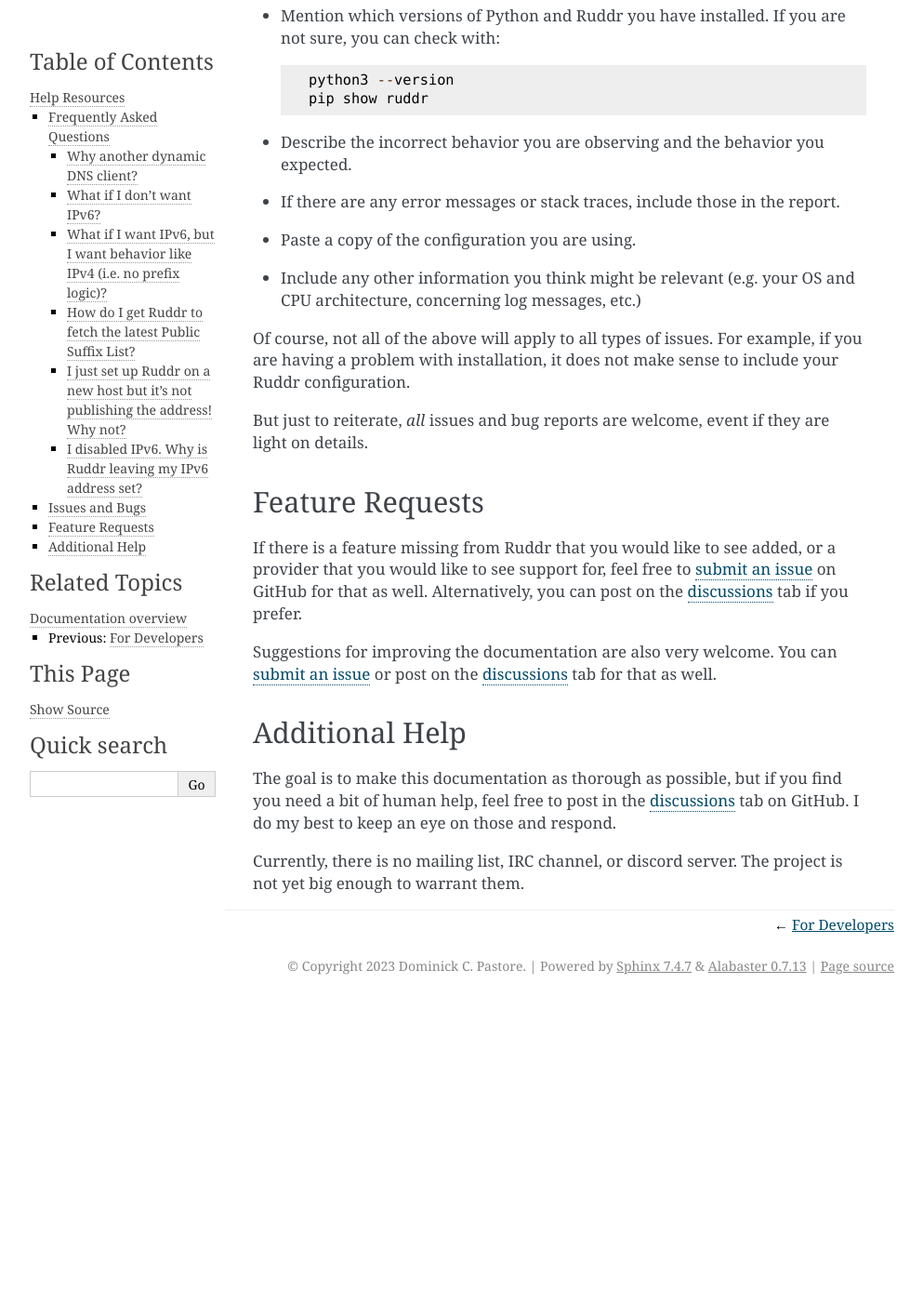
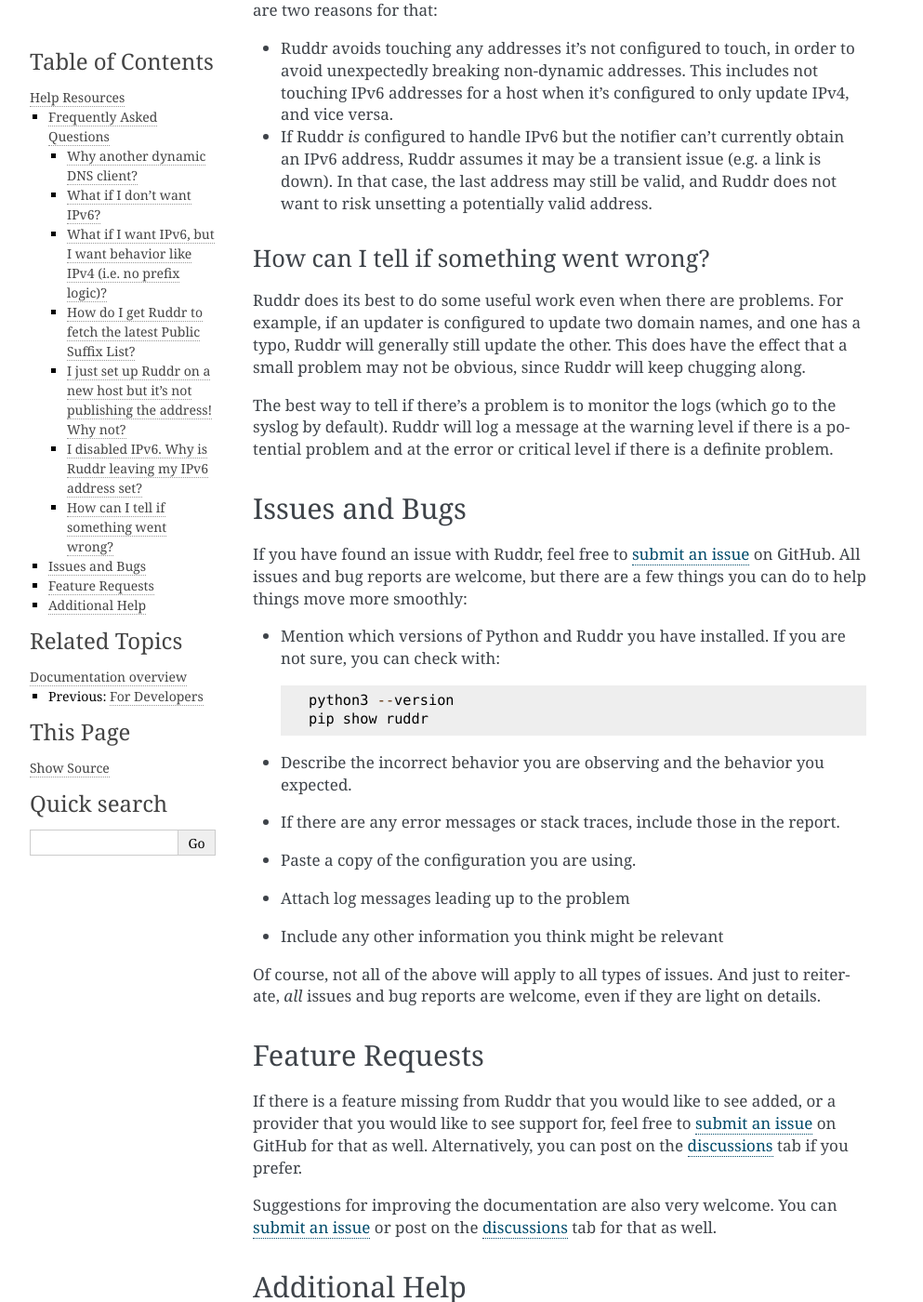
Before and after one commit to dominickpastore/ruddr, a Sphinx documentation site: the page built from docs/help.rst, in a window 1280 px wide and 1400 px high, scrolled down 2500 px. Shown: the whole window at 93% size, without its empty margins (148-1141 px from the left). Built offline with Sphinx 7.4.7, drawn with Linux system fonts in a browser that asks for light colours; before the commit the page ends 3578 px from its top, so only the background shows below that; some of the changed text lies outside the part shown.

Commit message:
Use consistent log severity
Fixes #33

```diff
--- a/docs/help.rst
+++ b/docs/help.rst
@@ -89,7 +98,7 @@
 
 Ruddr does not unpublish any address without a new one to publish in its place.
 (If it does unpublish an address, that is a bug, and you should `report it
-<submit an issue>`_.) There are two reasons for this:
+<submit an issue>`_.) There are two reasons for that:
 
 - Ruddr avoids touching any addresses it's not configured to touch, in order to
   avoid unexpectedly breaking non-dynamic addresses. This includes not touching
@@ -100,6 +109,19 @@
   obtain an IPv6 address, Ruddr assumes it may be a transient issue (e.g. a
   link is down). In that case, the last address may still be valid, and Ruddr
   does not want to risk unsetting a potentially valid address.
+
+How can I tell if something went wrong?
+~~~~~~~~~~~~~~~~~~~~~~~~~~~~~~~~~~~~~~~
+
+Ruddr does its best to do some useful work even when there are problems. For
+example, if an updater is configured to update two domain names, and one has a
+typo, Ruddr will generally still update the other. This does have the effect
+that a small problem may not be obvious, since Ruddr will keep chugging along.
+
+The best way to tell if there's a problem is to monitor the logs (which go to
+the syslog by default). Ruddr will log a message at the warning level if there
+is a potential problem and at the error or critical level if there is a
+definite problem.
 
 Issues and Bugs
 ---------------
@@ -121,15 +143,13 @@
 
 - Paste a copy of the configuration you are using.
 
-- Include any other information you think might be relevant (e.g. your OS and
-  CPU architecture, concerning log messages, etc.)
+- Attach log messages leading up to the problem
 
-Of course, not all of the above will apply to all types of issues. For example,
-if you are having a problem with installation, it does not make sense to
-include your Ruddr configuration.
+- Include any other information you think might be relevant
 
-But just to reiterate, *all* issues and bug reports are welcome, event if they
-are light on details.
+Of course, not all of the above will apply to all types of issues. And just to
+reiterate, *all* issues and bug reports are welcome, even if they are light on
+details.
 
 Feature Requests
 ----------------
```
Also changed, not shown: other parts of docs/help.rst (+9 -0 lines), docs/development.rst (+24 -1 lines), 5 other files.
